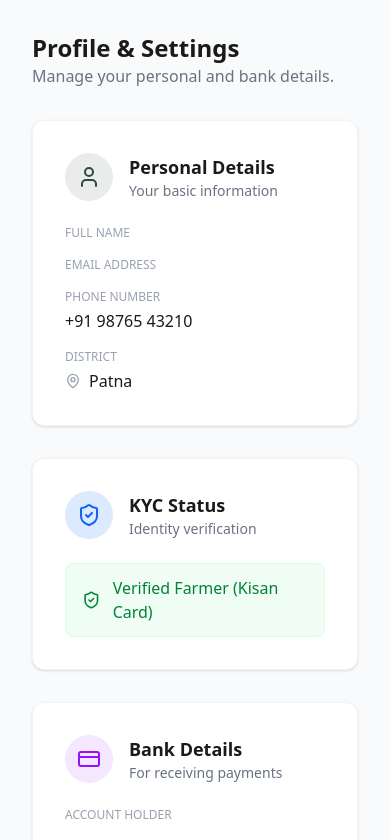
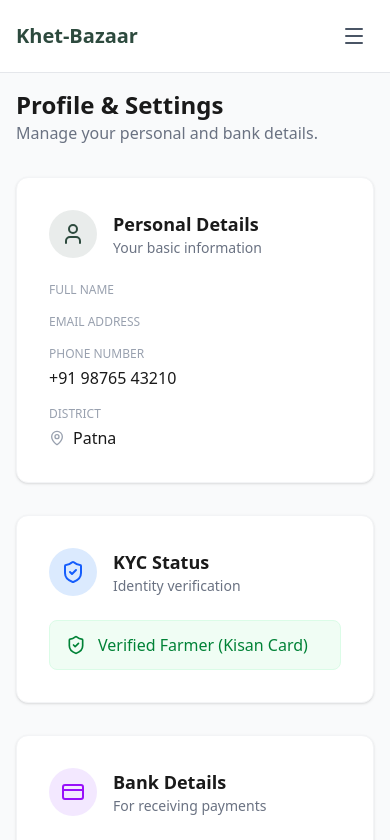
Before and after one commit to Ayushverma23/MandiPrice, a Next.js app: page /dashboard/farmer/profile in a window 390 px wide. Shown: the top 840 px of the page. Built offline with nearby package versions, Linux system fonts and the light colour scheme; no server answers; a web font is replaced by a local one.

Commit message:
Make the farmer dashboard mobile responsive

```diff
--- a/src/app/dashboard/farmer/page.tsx
+++ b/src/app/dashboard/farmer/page.tsx
@@ -84,7 +84,7 @@
                     {loading ? (
                         <div className="h-40 bg-gray-100 rounded-xl animate-pulse" />
                     ) : (
-                        <div className="bg-white rounded-xl border border-gray-100 shadow-sm overflow-hidden">
+                        <div className="bg-white rounded-xl border border-gray-100 shadow-sm overflow-hidden overflow-x-auto">
                             <table className="w-full text-left">
                                 <thead className="bg-gray-50 text-xs uppercase text-gray-500">
                                     <tr>
--- a/src/components/dashboard/DashboardLayout.tsx
+++ b/src/components/dashboard/DashboardLayout.tsx
@@ -1,28 +1,59 @@
-"use client";
-
+import { useState } from "react";
 import Link from "next/link";
 import { usePathname } from "next/navigation";
-import { LayoutDashboard, PlusCircle, List, Settings, LogOut } from "lucide-react";
+import { LayoutDashboard, PlusCircle, List, Settings, LogOut, Menu, X } from "lucide-react";
 import { useAuth } from "@/context/AuthContext";
 
 export default function DashboardLayout({ children }: { children: React.ReactNode }) {
     const pathname = usePathname();
     const { logout, user } = useAuth();
+    const [isMobileMenuOpen, setIsMobileMenuOpen] = useState(false);
 
     const isActive = (path: string) => pathname === path;
+    const closeMobileMenu = () => setIsMobileMenuOpen(false);
 
     return (
-        <div className="min-h-screen bg-gray-50 flex">
+        <div className="min-h-screen bg-gray-50 flex flex-col md:flex-row">
+            {/* Mobile Header */}
+            <div className="md:hidden bg-white border-b border-gray-200 p-4 flex justify-between items-center sticky top-0 z-20">
+                <div className="flex items-center gap-2">
+                    <h2 className="font-serif font-bold text-xl text-earth-green">Khet-Bazaar</h2>
+                </div>
+                <button
+                    onClick={() => setIsMobileMenuOpen(!isMobileMenuOpen)}
+                    className="p-2 hover:bg-gray-100 rounded-lg text-gray-600"
+                >
+                    {isMobileMenuOpen ? <X className="w-6 h-6" /> : <Menu className="w-6 h-6" />}
+                </button>
+            </div>
+
+            {/* Sidebar Overlay */}
+            {isMobileMenuOpen && (
+                <div
+                    className="fixed inset-0 bg-black/50 z-30 md:hidden"
+                    onClick={closeMobileMenu}
+                />
+            )}
+
             {/* Sidebar */}
-            <aside className="w-64 bg-white border-r border-gray-200 fixed h-full z-10 hidden md:flex flex-col">
-                <div className="p-6 border-b border-gray-100">
+            <aside className={`
+                fixed inset-y-0 left-0 z-40 w-64 bg-white border-r border-gray-200 transform transition-transform duration-200 ease-in-out md:translate-x-0 md:static md:flex flex-col
+                ${isMobileMenuOpen ? 'translate-x-0' : '-translate-x-full'}
+            `}>
+                <div className="p-6 border-b border-gray-100 flex justify-between items-center">
+                    <div>
                         <h2 className="font-serif font-bold text-xl text-earth-green">Khet-Bazaar</h2>
                         <p className="text-xs text-gray-500 mt-1 uppercase tracking-wider">{user?.role} Dashboard</p>
                     </div>
+                    <button onClick={closeMobileMenu} className="md:hidden p-1 hover:bg-gray-100 rounded text-gray-500">
+                        <X className="w-5 h-5" />
+                    </button>
+                </div>
 
-                <nav className="flex-1 p-4 space-y-2">
+                <nav className="flex-1 p-4 space-y-2 overflow-y-auto">
                     <Link
                         href="/dashboard/farmer"
+                        onClick={closeMobileMenu}
                         className={`flex items-center gap-3 px-4 py-3 rounded-lg text-sm font-medium transition-colors ${isActive('/dashboard/farmer')
                             ? 'bg-earth-green/10 text-earth-green'
                             : 'text-gray-600 hover:bg-gray-50'
@@ -34,6 +65,7 @@
 
                     <Link
                         href="/dashboard/farmer/sell"
+                        onClick={closeMobileMenu}
                         className={`flex items-center gap-3 px-4 py-3 rounded-lg text-sm font-medium transition-colors ${isActive('/dashboard/farmer/sell')
                             ? 'bg-earth-green/10 text-earth-green'
                             : 'text-gray-600 hover:bg-gray-50'
@@ -45,6 +77,7 @@
 
                     <Link
                         href="/dashboard/farmer/listings"
+                        onClick={closeMobileMenu}
                         className={`flex items-center gap-3 px-4 py-3 rounded-lg text-sm font-medium transition-colors ${isActive('/dashboard/farmer/listings')
                             ? 'bg-earth-green/10 text-earth-green'
                             : 'text-gray-600 hover:bg-gray-50'
@@ -56,6 +89,7 @@
 
                     <Link
                         href="/dashboard/farmer/payments"
+                        onClick={closeMobileMenu}
                         className={`flex items-center gap-3 px-4 py-3 rounded-lg text-sm font-medium transition-colors ${isActive('/dashboard/farmer/payments')
                             ? 'bg-earth-green/10 text-earth-green'
                             : 'text-gray-600 hover:bg-gray-50'
@@ -67,6 +101,7 @@
 
                     <Link
                         href="/dashboard/farmer/profile"
+                        onClick={closeMobileMenu}
                         className={`flex items-center gap-3 px-4 py-3 rounded-lg text-sm font-medium transition-colors ${isActive('/dashboard/farmer/profile')
                             ? 'bg-earth-green/10 text-earth-green'
                             : 'text-gray-600 hover:bg-gray-50'
@@ -89,7 +124,7 @@
             </aside>
 
             {/* Main Content */}
-            <main className="flex-1 md:ml-64 p-8">
+            <main className="flex-1 p-4 md:p-8 overflow-x-hidden">
                 {children}
             </main>
         </div>
```
Lines whose indentation alone changed are shown as unchanged.
